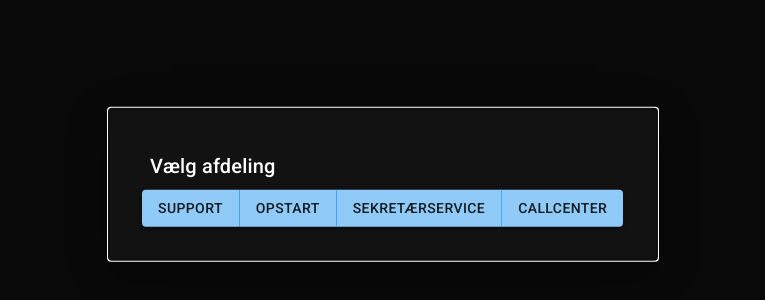
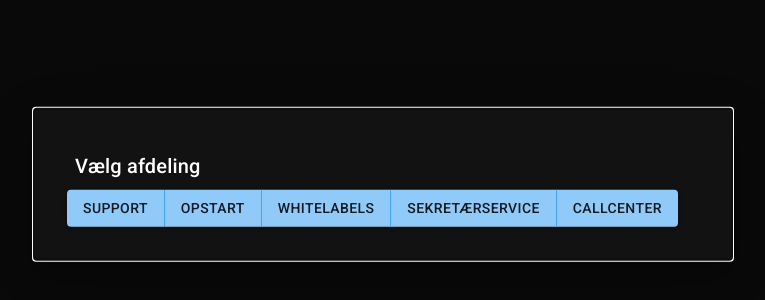
Before and after one commit to mathzb/statistik-web, a React (Vite) app: page / in a window 1280 px wide. Shown: the part 216-516 px from the top of the page, without its empty margins (257-1022 px from the left). Built offline with nearby package versions, Linux system fonts and the light colour scheme.

Commit message:
changed width

```diff
--- a/src/components/Home.jsx
+++ b/src/components/Home.jsx
@@ -16,7 +16,7 @@ function Home() {
     top: "50%",
     left: "50%",
     transform: "translate(-50%, -50%)",
-    width: 550,
+    width: 700,
     bgcolor: "background.paper",
     border: "2px solid #000",
     boxShadow: 24,
@@ -45,6 +45,9 @@ function Home() {
             <Button component={Link} to="/opstart">
               Opstart
             </Button>
+            <Button component={Link} to="/whitelabels">
+              Whitelabels
+            </Button>
             <Button component={Link} to="/sekretærservice">
               Sekretærservice
             </Button>
```
